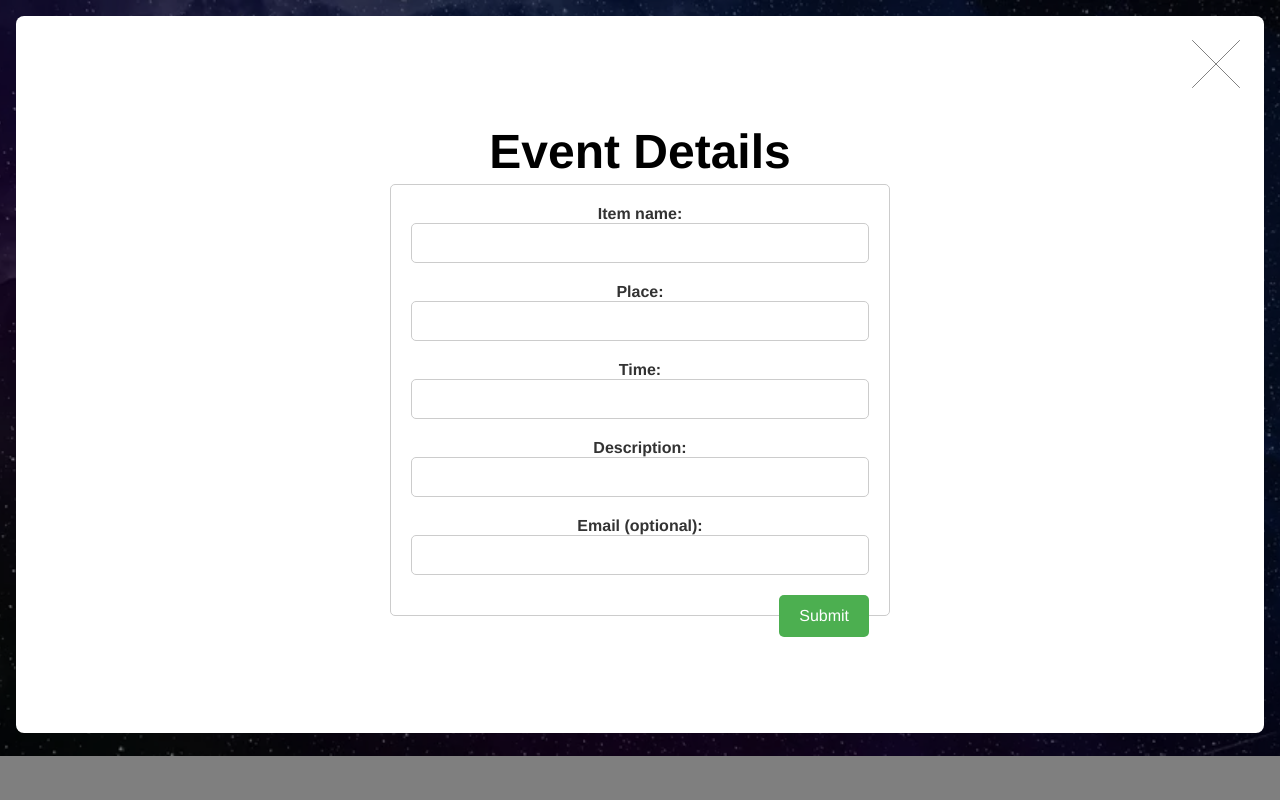
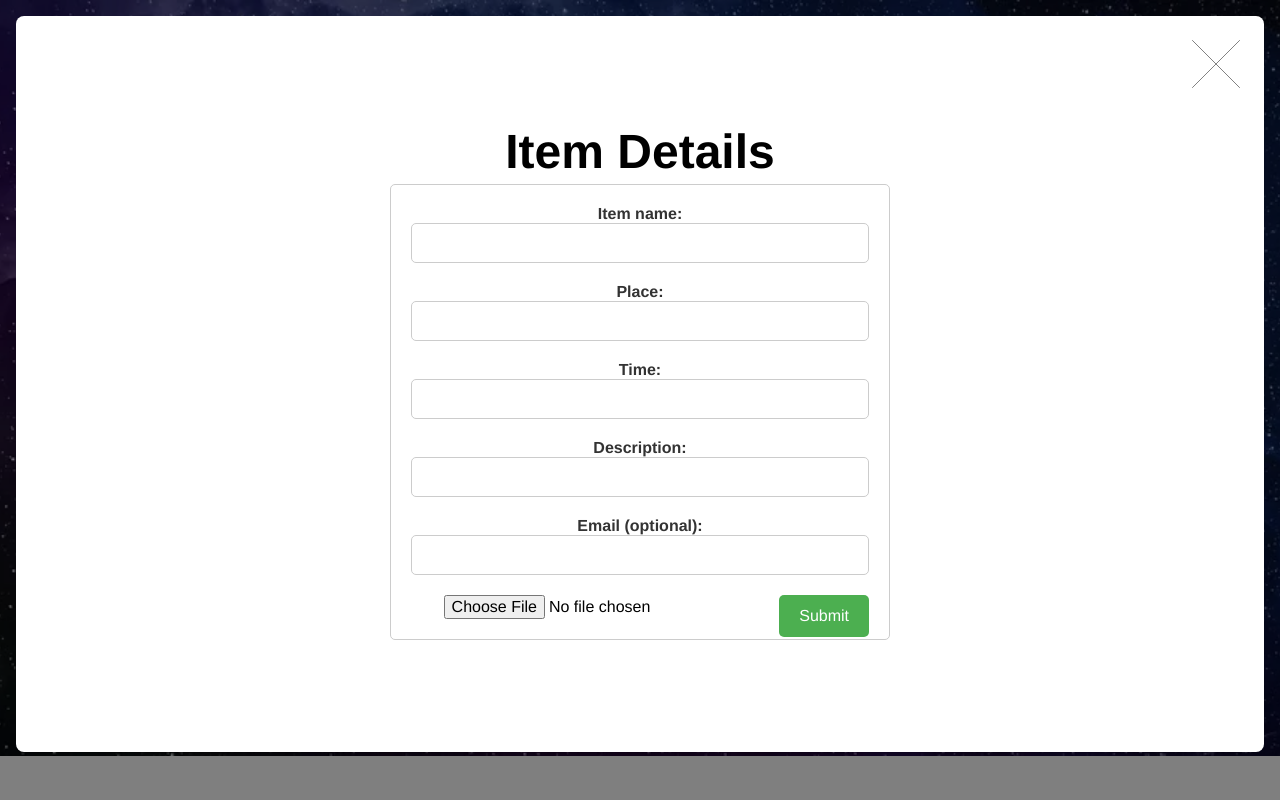
Before and after one commit to Faiz-Ahmed10/Lost-and-Found, a Django app: page / in a window 1280 px wide, after a click on "UPLOAD ITEM". Run offline with Django 4.2, Linux system fonts and the light colour scheme; some libraries are stand-ins or nearby versions; grey boxes are pictures that could not be loaded.

Commit message:
Update index.html
Added "upload files" for uploading images

```diff
--- a/lostandfound/templates/index.html
+++ b/lostandfound/templates/index.html
@@ -60,7 +60,7 @@
                             }
                             </style>
 
-                            <h2>Event Details</h2>
+                            <h2>Item Details</h2>
 
                             <form>
                               <label for="item">Item name:</label>
@@ -77,6 +77,8 @@
 
                               <label for="email">Email (optional):</label>
                               <input type="email" id="email" name="email">
+
+                              <input type="file" id="myFile" name="filename" required>
 
                               <input type="submit" value="Submit">
                             </form>
```
